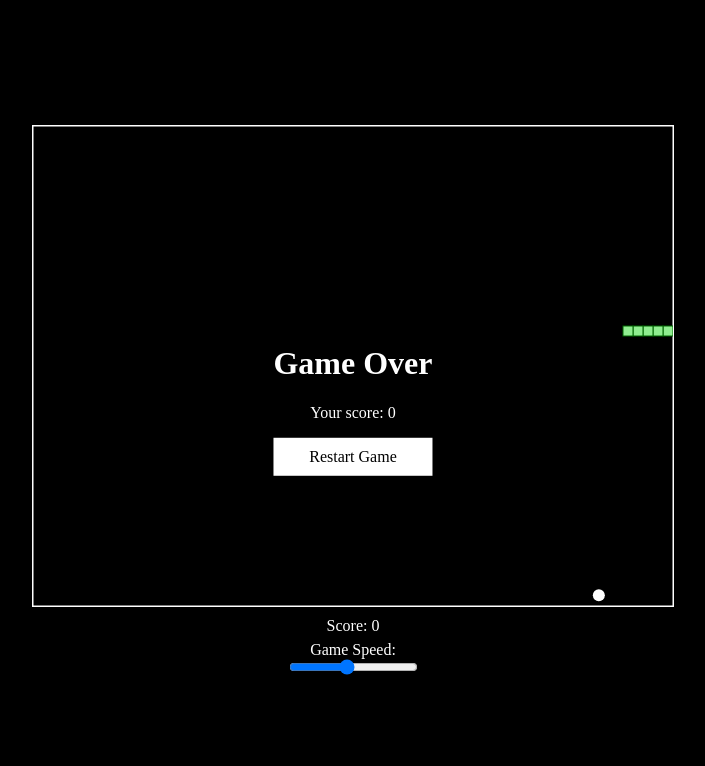
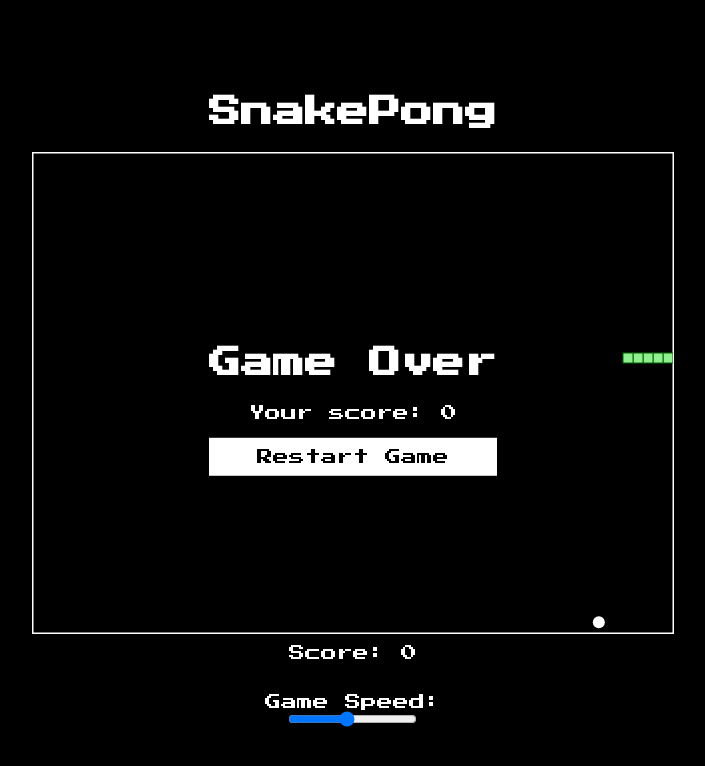
Before and after one commit to kitze/snakepong-gpt-4, a website built with Parcel: page index.html in a window 1280 px wide. Shown: the whole page, without its empty margins (287-992 px from the left). Built offline with nearby package versions, Linux system fonts and the light colour scheme.

Commit message:
game font

```diff
--- a/css/main.css
+++ b/css/main.css
@@ -5,7 +5,11 @@ body {
   height: 100vh;
   margin: 0;
   background-color: #000;
+
+  font-family: 'Press Start 2P', cursive;
 }
+
+
 
 #gameOverBanner {
   position: absolute;
@@ -42,7 +46,7 @@ body {
 }
 
 #controls > div {
-  margin-bottom: 5px;
+  margin-bottom: 30px;
 }
 
 
--- a/index.html
+++ b/index.html
@@ -20,11 +20,14 @@
   <link rel="stylesheet" href="css/main.css">
 
   <meta name="theme-color" content="#fafafa">
+
+  <link href="https://fonts.googleapis.com/css?family=Press+Start+2P" rel="stylesheet">
 </head>
 
 <body>
 
 <div id="gameContainer">
+  <h1 style="color:white">SnakePong</h1>
   <canvas id="gameCanvas" width="640" height="480"></canvas>
   <div id="gameOverBanner">
     <h1>Game Over</h1>
```
